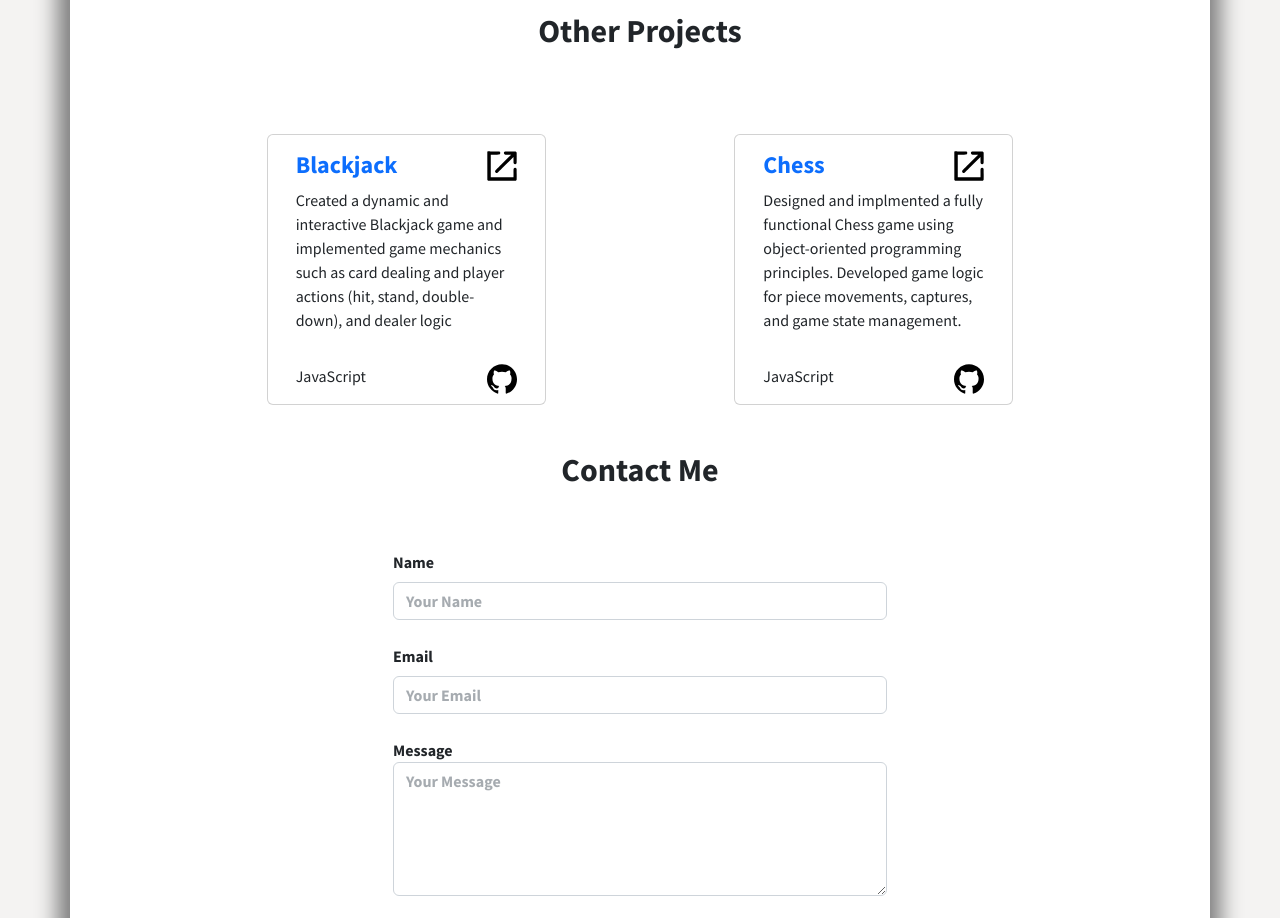
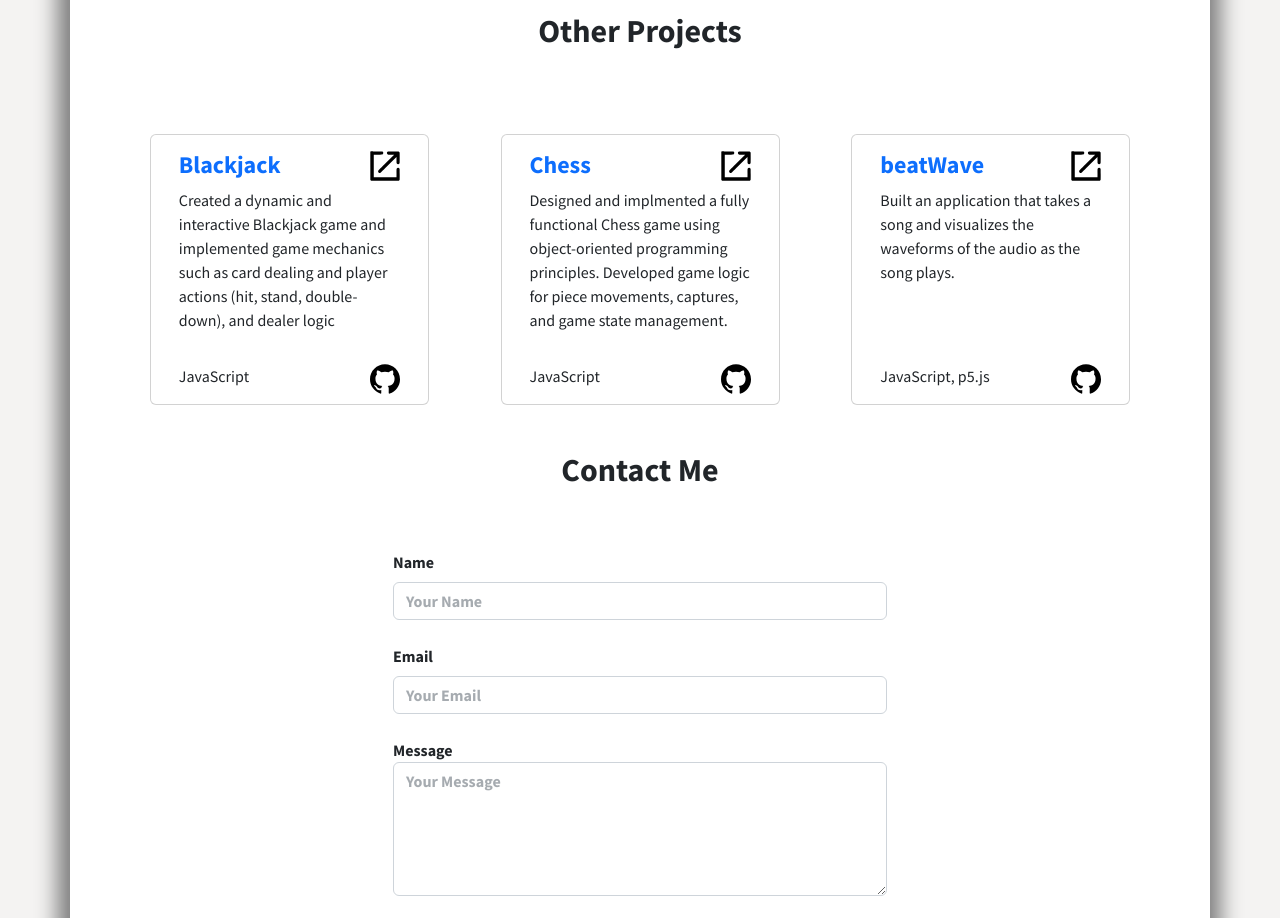
Before and after one commit to jchen2190/jchen2190.github.io, a React (Create React App) app: page / in a window 1280 px wide. Shown: the part 5500-6418 px from the top of the page. Built offline with nearby package versions, Linux system fonts and the light colour scheme.

Commit message:
add projects to projectOthers

```diff
--- a/src/components/projectOther.js
+++ b/src/components/projectOther.js
@@ -4,8 +4,30 @@ import githubLogo from '../image/logo/github.svg';
 
 function OtherProjects() {
     const projects = [
-        { id: "blackjack", name: "Blackjack", link: "https://jchen2190.github.io/blackjack/", github: "https://github.com/jchen2190/blackjack", description: "Created a dynamic and interactive Blackjack game and implemented game mechanics such as card dealing and player actions (hit, stand, double-down), and dealer logic", technologies: "JavaScript" },
-        { id: "chess", name: "Chess", link: "https://jchen2190.github.io/chess/", github: "https://github.com/jchen2190/chess", description: "Designed and implmented a fully functional Chess game using object-oriented programming principles. Developed game logic for piece movements, captures, and game state management.", technologies: "JavaScript" },
+        {
+            id: "blackjack",
+            name: "Blackjack",
+            link: "https://jchen2190.github.io/blackjack/",
+            github: "https://github.com/jchen2190/blackjack",
+            description: "Created a dynamic and interactive Blackjack game and implemented game mechanics such as card dealing and player actions (hit, stand, double-down), and dealer logic",
+            technologies: "JavaScript"
+        },
+        {
+            id: "chess",
+            name: "Chess",
+            link: "https://jchen2190.github.io/chess/",
+            github: "https://github.com/jchen2190/chess",
+            description: "Designed and implmented a fully functional Chess game using object-oriented programming principles. Developed game logic for piece movements, captures, and game state management.",
+            technologies: "JavaScript"
+        },
+        {
+            id: "beatwave",
+            name: "beatWave",
+            link: "https://jchen2190.github.io/beatWave/",
+            github: "https://github.com/jchen2190/beatWave",
+            description: "Built an application that takes a song and visualizes the waveforms of the audio as the song plays.",
+            technologies: "JavaScript, p5.js"
+        }
     ]
 
     return (
```
